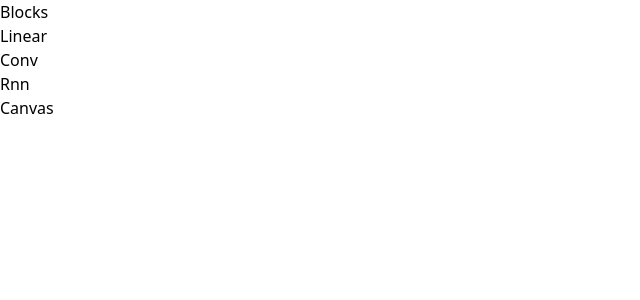
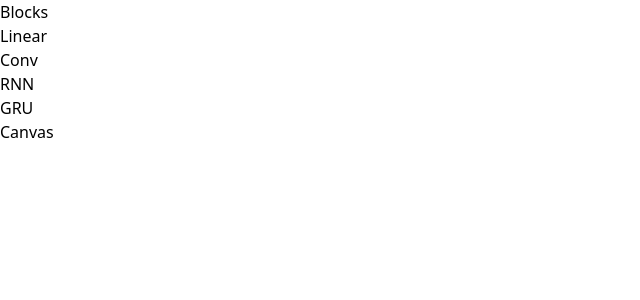
Before and after one commit to the-AMA-team/scraply, a Next.js app in the folder web/: page / in a window 1280 px wide. Shown: the top 300 px of the page, without its empty margins (0-640 px from the left). Built offline with nearby package versions, Linux system fonts and the light colour scheme.

Commit message:
fix colors

```diff
--- a/web/src/app/Board.tsx
+++ b/web/src/app/Board.tsx
@@ -15,9 +15,10 @@ import { Block } from "@/types";
 import OnBoardBlock from "./OnBoardBlock";
 
 const initialBlocks: Block[] = [
-  { id: "move", label: "Linear", color: "red-500" },
-  { id: "rotate", label: "Conv", color: "sky-500" },
-  { id: "repeat", label: "Rnn", color: "teal-500" },
+  { id: "linear", label: "Linear", color: "#20FF8F" },
+  { id: "conv", label: "Conv", color: "#FFD620" },
+  { id: "rnn", label: "RNN", color: "#FF8C20" },
+  { id: "gru", label: "GRU", color: "#FF4920" },
 ];
 
 const ScratchLikeEditor = () => {
--- a/web/src/app/DraggableBlock.tsx
+++ b/web/src/app/DraggableBlock.tsx
@@ -1,10 +1,13 @@
+"use client";
 import { Block } from "@/types";
 import { useDraggable } from "@dnd-kit/core";
 
 const DraggableBlock = ({ id, label }: Block) => {
-  const { attributes, listeners, setNodeRef, transform } = useDraggable({
-    id,
-  });
+  const { active, attributes, listeners, setNodeRef, transform } = useDraggable(
+    {
+      id,
+    }
+  );
 
   return (
     <div
@@ -16,7 +19,9 @@ const DraggableBlock = ({ id, label }: Block) => {
       }}
       {...listeners}
       {...attributes}
-      className="p-8 m-4 bg-zinc-800 rounded-md text-center cursor-grab"
+      className={`p-8 m-4 bg-zinc-800 rounded-md text-center cursor-grab ${
+        active?.id == id && "opacity-0"
+      }`}
     >
       {label}
     </div>
--- a/web/src/app/DroppableCanvas.tsx
+++ b/web/src/app/DroppableCanvas.tsx
@@ -1,3 +1,4 @@
+"use client";
 import { useDroppable } from "@dnd-kit/core";
 import {
   horizontalListSortingStrategy,
--- a/web/src/app/OnBoardBlock.tsx
+++ b/web/src/app/OnBoardBlock.tsx
@@ -1,3 +1,4 @@
+"use client";
 import React from "react";
 
 interface OnBoardBlockProps {
@@ -8,7 +9,8 @@ interface OnBoardBlockProps {
 const OnBoardBlock = ({ label, color }: OnBoardBlockProps) => {
   return (
     <div
-      className={`px-8 py-20 bg-zinc-800 rounded-lg text-center bg-${color}`}
+      className={`px-8 py-20 rounded-lg text-center ring-1 ring-zinc-100 mr-1`}
+      style={{ backgroundColor: color }}
     >
       <div>{label}</div>
     </div>
--- a/web/src/app/SortableBlock.tsx
+++ b/web/src/app/SortableBlock.tsx
@@ -1,3 +1,4 @@
+"use client";
 import { Block } from "@/types";
 import { useSortable } from "@dnd-kit/sortable";
 import { CSS } from "@dnd-kit/utilities";
@@ -25,7 +26,7 @@ const SortableBlock = ({ id, label, color }: Block) => {
       style={style}
       {...listeners}
       {...attributes}
-      className="mx-2"
+      className=""
     >
       <OnBoardBlock label={label} color={color} />
     </div>
```
